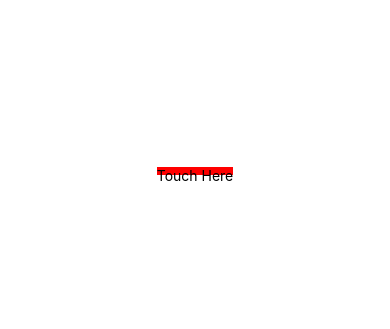
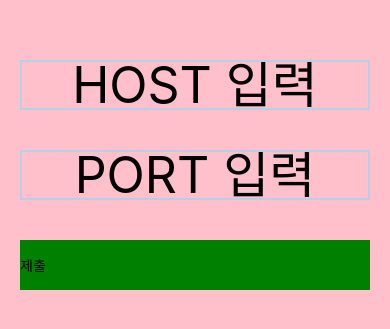
Before and after one commit to syki66/petcar-app, a React Native app: screen / in a window 390 px wide. Shown: the part 247-576 px from the top of the page. Built offline with nearby package versions, Linux system fonts and the light colour scheme.

Commit message:
add input field and make styles

```diff
--- a/App.js
+++ b/App.js
@@ -1,6 +1,6 @@
 import { StatusBar } from 'expo-status-bar';
 import React, { useEffect } from 'react';
-import { StyleSheet, Text, View, Button, TouchableWithoutFeedback, TouchableOpacity } from 'react-native';
+import { StyleSheet, Text, View, Button, TouchableWithoutFeedback, TouchableOpacity, TextInput, SafeAreaView } from 'react-native';
 
 const input_url = "http://192.168.123.21:8080/dc_motor/0";
 
@@ -16,14 +16,19 @@ export default class App extends React.Component {
   intervalID = 0;
 
   state = {
-    motor: true
+    host: "0.0.0.0",
+    port: "8080",
+
+    DCMotor: true,
+
+
   }
 
 
   startFetchInterval = () => {
     //console.log("start")
     this.intervalID = setInterval(() => fetch(input_url, option), 50 );
-    this.setState({ motor: true });
+    this.setState({ DCMotor: true });
 
   }
 
@@ -31,12 +36,42 @@ export default class App extends React.Component {
   stopFetchInterval = () => {
     //console.log("stop");
     clearInterval(this.intervalID);
-    this.setState({ motor: false });
+    this.setState({ DCMotor: false });
   }
 
+  submitHostPort(){
+    alert(`http://${this.state.host}:${this.state.port}`);
+  }
 
   render(){
     return (
+      <SafeAreaView style={styles.container}>
+        <TextInput
+          placeholder="HOST 입력"
+          onChangeText={(text) => this.setState( {host: text})}
+          style={styles.input}
+        />
+
+        <TextInput
+          placeholder="PORT 입력"
+          onChangeText={(text) => this.setState({ port: text })}
+          style={styles.input}
+        />
+
+
+        <TouchableOpacity
+          onPress={() => { this.submitHostPort() }}
+          style={styles.button}
+        >
+          <Text>제출</Text>
+        </TouchableOpacity>
+
+      </SafeAreaView>
+
+
+
+
+      /*
       <View style={styles.container}>
 
 
@@ -48,6 +83,7 @@ export default class App extends React.Component {
 
         <StatusBar style="auto" />
       </View>
+      */
     );
   }
 
@@ -55,6 +91,32 @@ export default class App extends React.Component {
 }
 
 const styles = StyleSheet.create({
+  container: {
+    flex: 1,
+    backgroundColor: 'pink',
+    justifyContent: 'center'
+  },
+
+  input: {
+    borderWidth: 2,
+    borderColor: '#B7D0E7',
+    margin: 20,
+    height: 50,
+    fontSize: 50,
+    textAlign: 'center'
+  },
+
+  button: {
+    margin: 20,
+    height: 50,
+    fontSize: 50,
+    color: 'green',
+    backgroundColor: 'green',
+    justifyContent: 'center'
+
+  }
+
+  /*
   container: {
     flex: 1,
     backgroundColor: '#fff',
@@ -66,4 +128,5 @@ const styles = StyleSheet.create({
     width: '100%',
     height: '50%'
   }
+  */
 });
```
